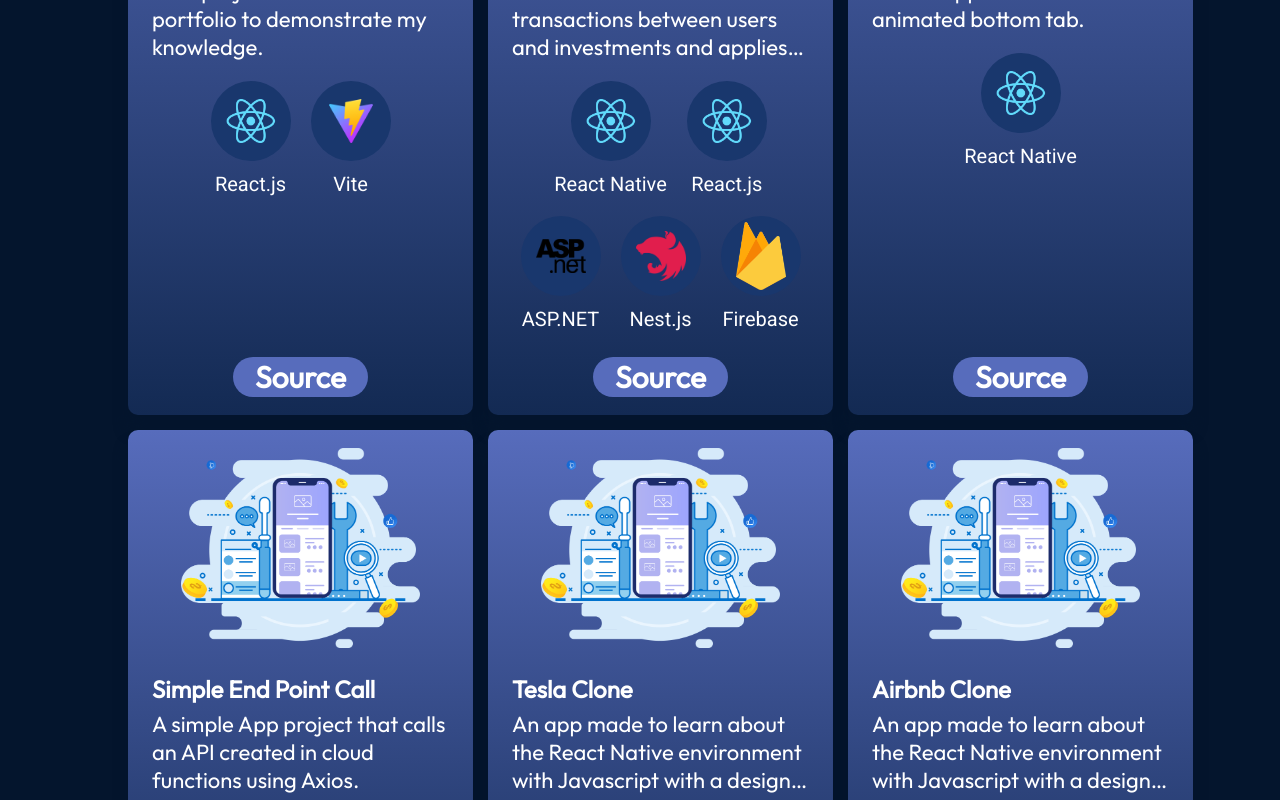
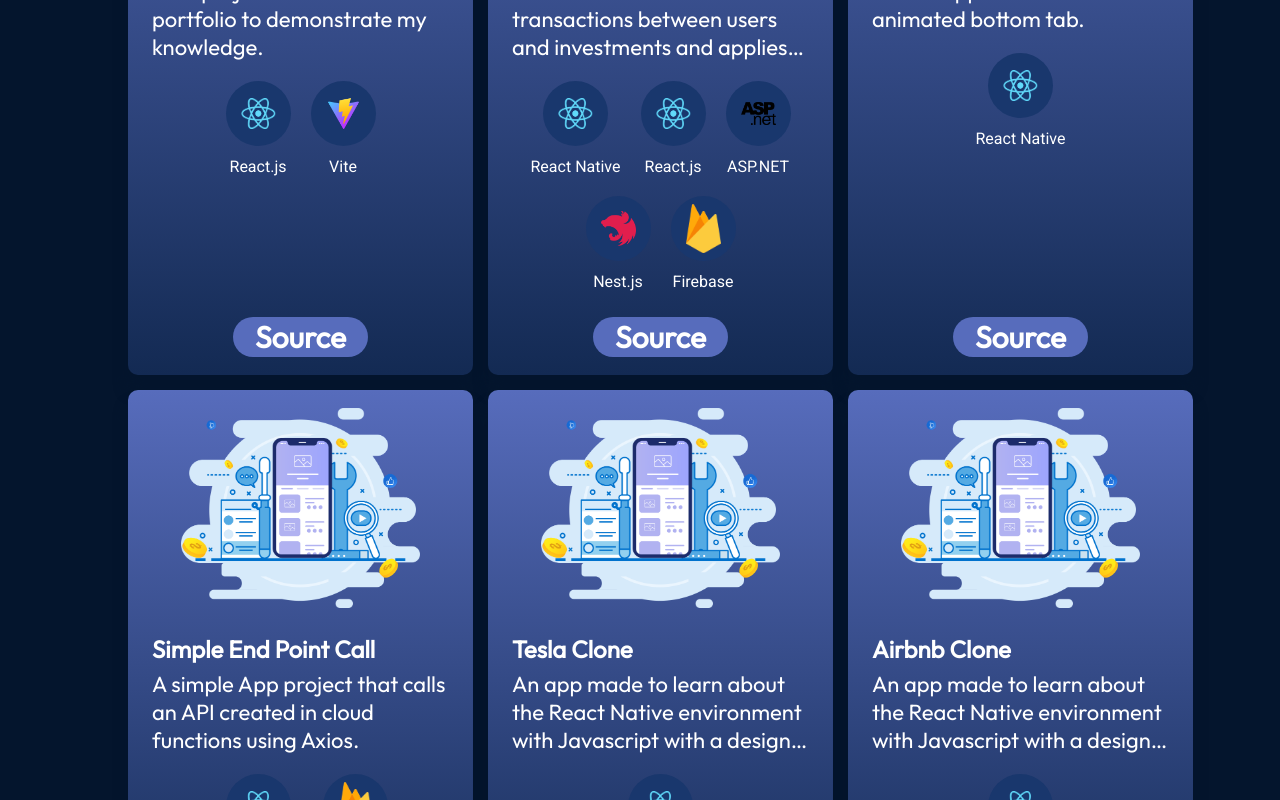
Before and after one commit to sschmeil2211/React-Vite-TS---Portfolio-Web, a React (Vite) app: page / in a window 1280 px wide. Shown: the part 3840-4640 px from the top of the page. Built offline with nearby package versions, Linux system fonts and the light colour scheme.

Commit message:
changed sized of skills on project card

```diff
--- a/src/components/ProjectCard/ProjectCard.module.css
+++ b/src/components/ProjectCard/ProjectCard.module.css
@@ -26,16 +26,6 @@
   font-size: 24px;
   font-weight: 700;
 }
-
-/* .description {
-  margin-top: 6px;
-  font-size: 22px;
-  font-weight: 300;
-  display: -webkit-box;
-  -webkit-line-clamp: 3;
-  -webkit-box-orient: vertical;
-  overflow: hidden;
-} */
 
 .description {
   margin-top: 6px;
@@ -77,16 +67,16 @@
   display: flex;
   align-items: center;
   justify-content: center;
-  width: 80px;
-  height: 80px;
+  width: 65px;
+  height: 65px;
 }
 
 .skillImageContainer img {
-  width: 50px;
+  width: 35px;
 }
 
 .skill p {
-  font-size: 20px;
+  font-size: 16px;
   font-family: var(--font-roboto);
   font-weight: 500;
 }
```
